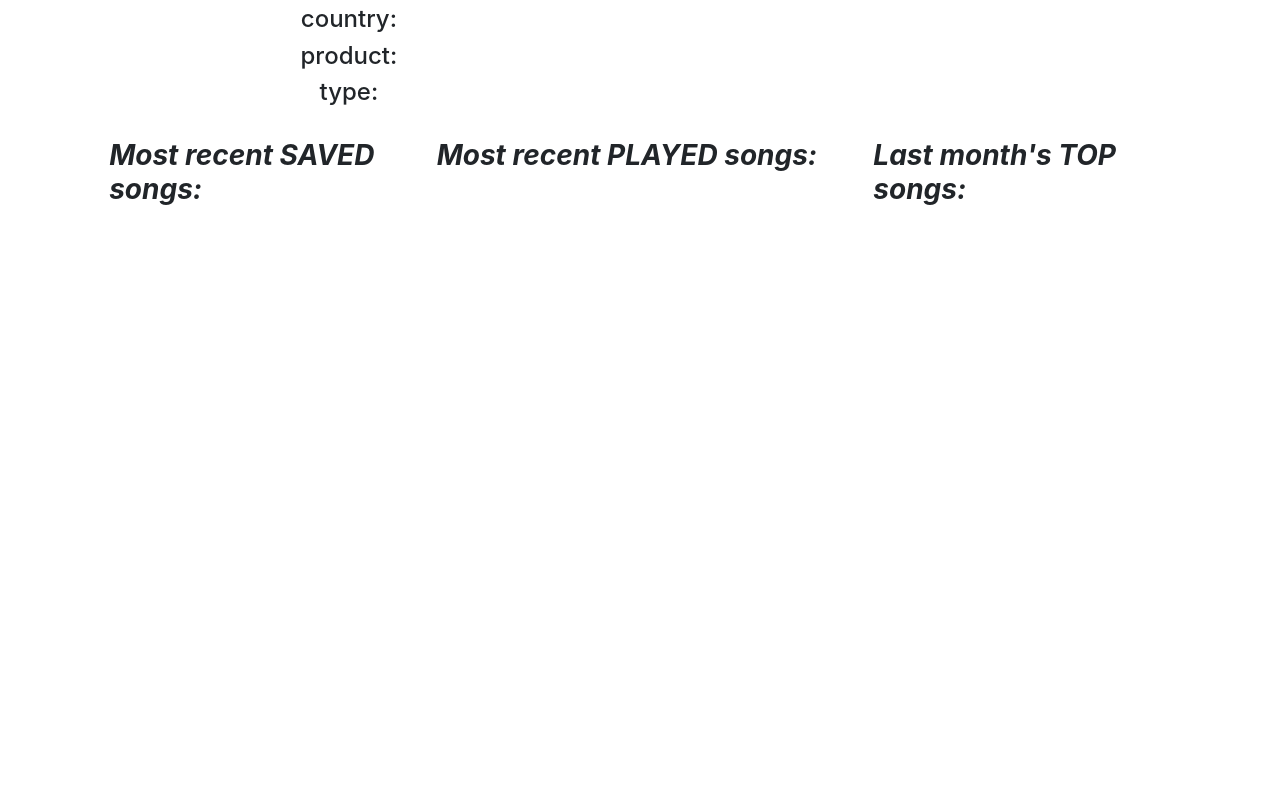
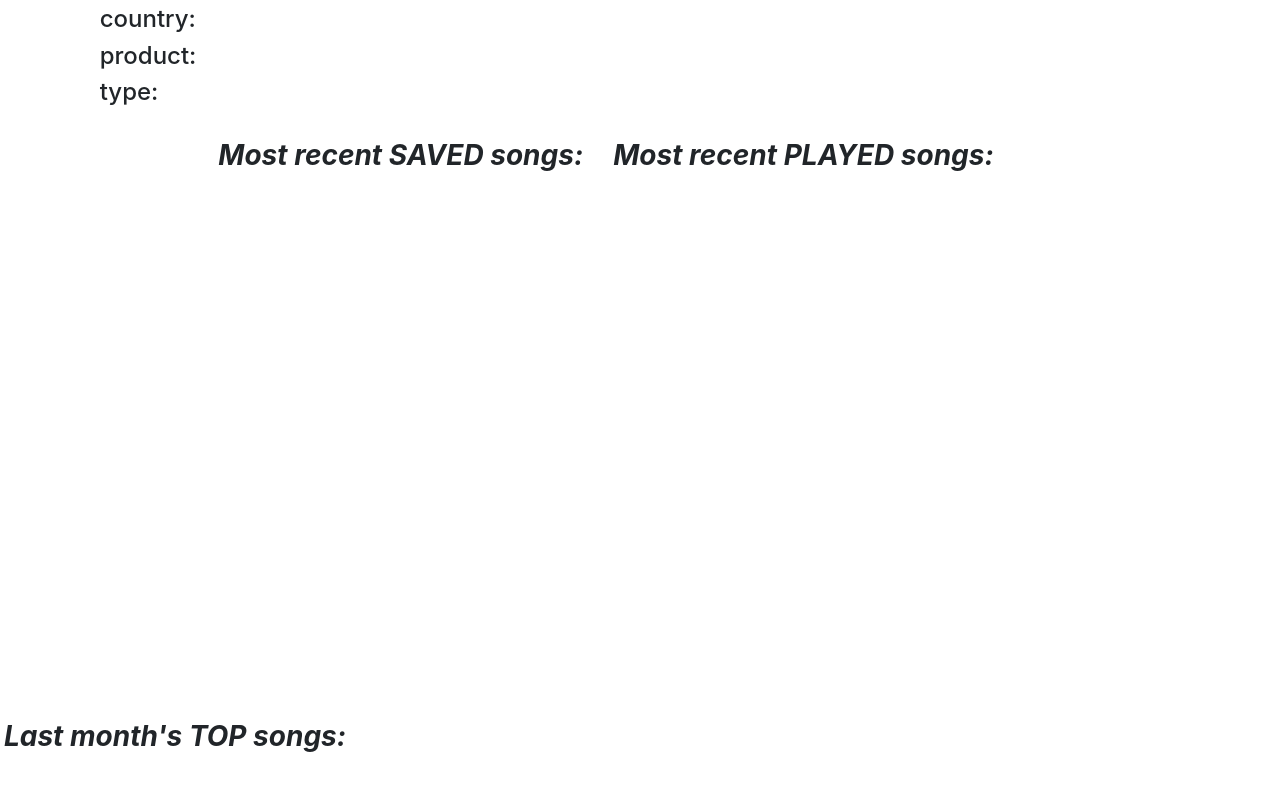
Before and after one commit to carlosmartell97/Novus, a website: page views/home.html in a window 1280 px wide. Shown: the part 376-1166 px from the top of the page. Before the commit the page ends 800 px from the top, so only its background shows below. Drawn offline with nearby package versions, Linux system fonts and the light colour scheme; a script that the page names is missing.

Commit message:
UI improvements

```diff
--- a/views/css/home.css
+++ b/views/css/home.css
@@ -2,3 +2,33 @@
     width: 65px;
     height: 65px;
 }
+
+body{
+  overflow-x: hidden;
+}
+
+.wrapper {
+  padding: 30px;
+}
+
+.scrollbox {
+  margin-top: 15px;
+  padding-right: 15px;
+  height: 500px;
+  width: 350px;
+  overflow-y: scroll;
+}
+
+::-webkit-scrollbar {
+  width: 8px;
+}
+
+::-webkit-scrollbar-track {
+  -webkit-box-shadow: inset 0 0 4px rgba(0,0,0,0.3);
+  border-radius: 8px;
+}
+
+::-webkit-scrollbar-thumb {
+  border-radius: 10px;
+  background-color: rgba(0,0,0,0.3);
+}
--- a/views/home.html
+++ b/views/home.html
@@ -11,7 +11,8 @@
     </center>
     <br>
     <div class="row">
-        <div class="col-md-2"></div>
+    <center>
+        <div class="col-md-"></div>
         <div class="col-md-8">
             <div class="row">
                 <div class="col-md-1"></div>
@@ -37,28 +38,45 @@
                 <div class="col-md-1"></div>
             </div>
         </div>
-        <div class="col-md-2"></div>
+        <div class="col-md-"></div>
+    </center>
     </div>
     <br>
 
-    <div class="row">
-      <div class="col-md-1"></div>
-      <div class="col-md-3">
+    <div>
+    <center>
+    <div class="row" style="padding-bottom:100px">
+        <div class="col-2"></div>
+        <div class="col-md-auto">
+            <center>
                 <i><h3><b>Most recent SAVED songs:</b></h3></i>
-          <div id="saved_songs">
+                <br>
+                <div id="wrapper">
+                    <div id="saved_songs" class="scrollbox"></div>
                 </div>
+            </center>
         </div>
-      <div class="col-md-4">
+        <div class="col-md-auto">
+            <center>
                 <i><h3><b>Most recent PLAYED songs:</b></h3></i>
-              <div id="played_songs">
+                <br>
+                <div id="wrapper">
+                    <div id="played_songs" class="scrollbox"></div>
                 </div>
+            </center>
         </div>
-      <div class="col-md-3">
+        <div class="col-md-auto">
+            <center>
                 <i><h3><b>Last month's TOP songs:</b></h3></i>
-              <div id="top_songs">
+                <br>
+                <div id="wrapper">
+                    <div id="top_songs" class="scrollbox"></div>
                 </div>
+            </center>
         </div>
-      <div class="col-md-1"></div>
+        <div class="col-2"></div>
+    </div>
+    </center>
     </div>
 
     <script>
```
Lines whose indentation alone changed are shown as unchanged.
